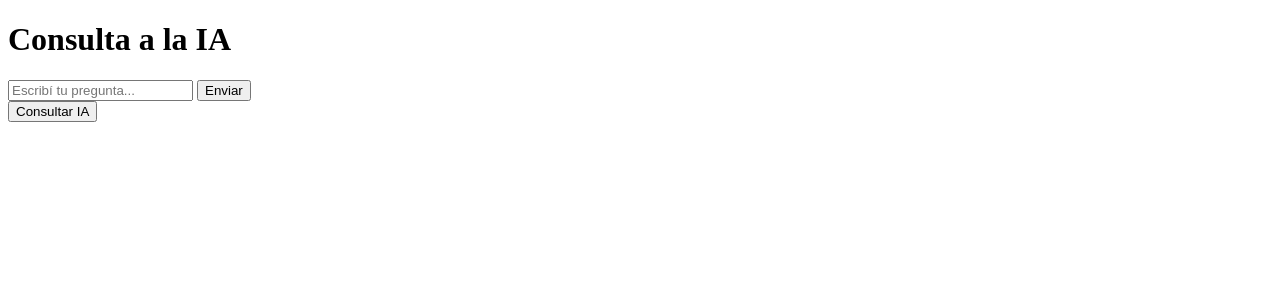
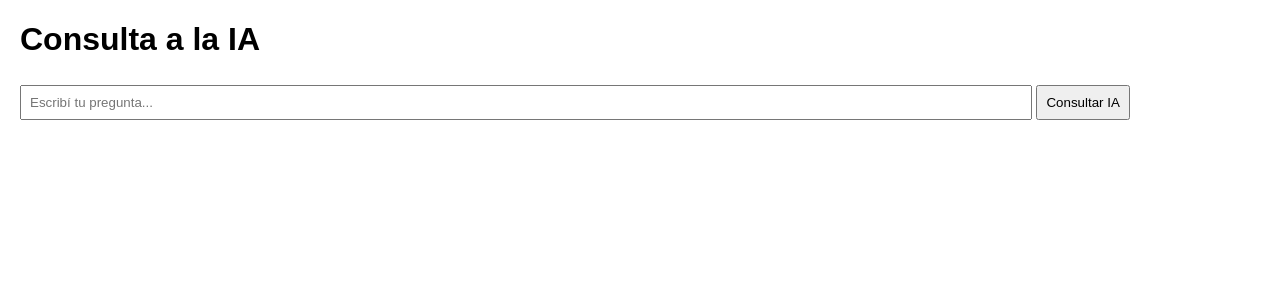
Before and after one commit to electrobiotica/puterbox-test, a Flask app: page / in a window 1280 px wide. Shown: the top 300 px of the page. Run offline with Flask 3, Linux system fonts and the light colour scheme.

Commit message:
Add files via upload

```diff
--- a/templates/index.html
+++ b/templates/index.html
@@ -4,14 +4,16 @@
     <meta charset="UTF-8">
     <title>Box de Consulta AI</title>
     <script src="https://js.puter.com/v2/"></script>
+    <script src="https://cdn.jsdelivr.net/npm/marked/marked.min.js"></script>
+    <style>
+        body { font-family: sans-serif; margin: 20px; }
+        #respuesta { margin-top: 20px; }
+        textarea, input, button { padding: 8px; margin: 5px 0; }
+    </style>
 </head>
 <body>
     <h1>Consulta a la IA</h1>
-    <form method="POST">
-        <input type="text" name="pregunta" id="pregunta" placeholder="Escribí tu pregunta..." required>
-        <button type="submit">Enviar</button>
-    </form>
-
+    <input type="text" id="pregunta" placeholder="Escribí tu pregunta..." style="width: 80%;" required>
     <button onclick="consultarIA()">Consultar IA</button>
 
     <div id="respuesta"></div>
@@ -19,9 +21,18 @@
     <script>
         function consultarIA() {
             const pregunta = document.getElementById("pregunta").value;
+            if (!pregunta) return alert("Por favor escribí una pregunta.");
+
+            document.getElementById("respuesta").innerHTML = "<em>Consultando IA...</em>";
+
             puter.ai.chat(pregunta, { model: "gpt-4.1" })
                 .then(response => {
-                    document.getElementById("respuesta").innerHTML = "<p><strong>Respuesta:</strong> " + response + "</p>";
+                    document.getElementById("respuesta").innerHTML =
+                        "<strong>Respuesta:</strong><br>" + marked.parse(response);
+                })
+                .catch(error => {
+                    document.getElementById("respuesta").innerHTML = "Ocurrió un error al consultar la IA.";
+                    console.error(error);
                 });
         }
     </script>
```
